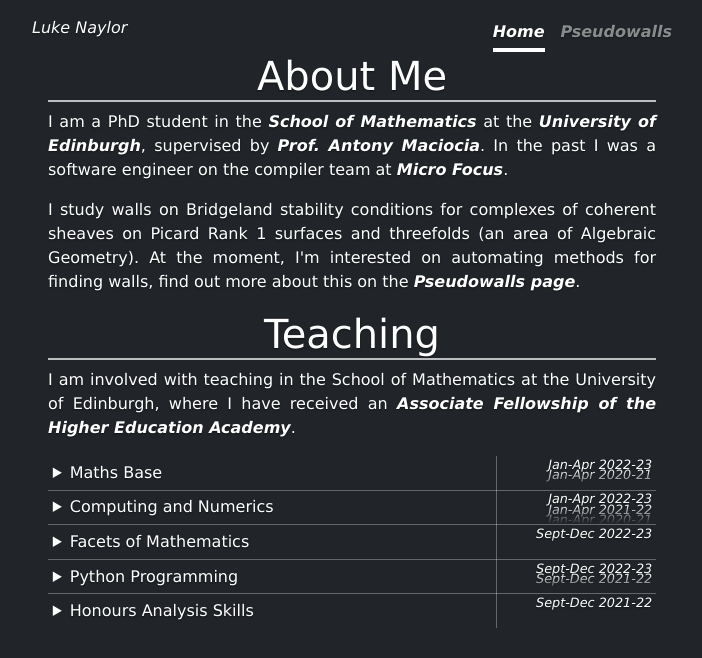
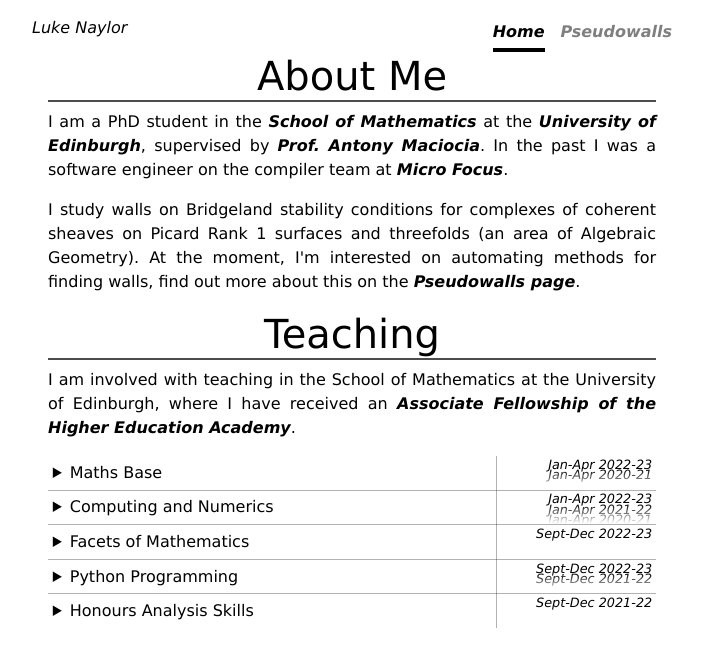
Before and after one commit to lnay/lnay, a SvelteKit app: page / in a window 1280 px wide. Shown: the top 658 px of the page, without its empty margins (288-990 px from the left). Built offline with nearby package versions, Linux system fonts and the light colour scheme.

Commit message:
Sort out both light and dark theme

```diff
--- a/src/lib/Teaching.svelte
+++ b/src/lib/Teaching.svelte
@@ -42,7 +42,7 @@ where I have received an
         width: 100%;
     }
     td {
-        border: 1px solid rgba(255,255,255,0.3);
+        border: 1px solid rgba(var(--foreground-color),0.3);
         padding: 0.3em;
         text-align: left;
         vertical-align: top;
@@ -60,7 +60,7 @@ where I have received an
                 width: 100%;
                 bottom: 0;
                 left: 0;
-                background: linear-gradient(transparent, #212529);
+                background: linear-gradient(transparent, var(--background-color-opaque) );
             }
             &:hover{
                 &:after {
@@ -99,11 +99,12 @@ where I have received an
                 font-style: italic;
                 margin: 0;
                 font-size: 0.9em;
-                color: rgba(255,255,255,0.8);
+                color: rgba(var(--foreground-color),0.7);
+                font-weight: bold;
                 span.label {
                     font-style: italic;
-                    font-weight: bold;
-                    color: rgba(255,255,255,0.5);
+                    font-weight: lighter;
+                    color: rgba(var(--foreground-color),0.5);
                 }
             }
         }
--- a/src/lib/navbar.svelte
+++ b/src/lib/navbar.svelte
@@ -40,14 +40,14 @@
 	.nav-masthead .nav-link {
 		padding: .25rem 0;
 		font-weight: 700;
-		color: rgba(255, 255, 255, .5);
+		color: rgba(var(--foreground-color), .5);
 		background-color: transparent;
 		border-bottom: .25rem solid transparent;
 	}
 
 	.nav-masthead .nav-link:hover,
 	.nav-masthead .nav-link:focus {
-		border-bottom-color: rgba(255, 255, 255, .25);
+		border-bottom-color: rgba(var(--foreground-color), .25);
 	}
 
 	.nav-masthead .nav-link + .nav-link {
@@ -55,7 +55,7 @@
 	}
 
 	.nav-masthead .active {
-		color: #fff;
-		border-bottom-color: #fff;
+		color: var(--foreground-color);
+		border-bottom-color: var(--foreground-color);
 	}
 </style>
--- a/src/routes/+layout.svelte
+++ b/src/routes/+layout.svelte
@@ -31,15 +31,18 @@
 
 <style lang="scss">
 	@use "../../node_modules/bootstrap/scss/bootstrap.scss";
-	:global(div.outer) {
+	div.outer {
 		@extend .d-flex;
 		@extend .h-100;
-		//@extend .text-center;
-		@extend .text-white;
-		@extend .bg-dark;
 		min-height: 100vh;
+		--foreground-color: var(--bs-black-rgb);
+		--background-color: var(--bs-white-rgb);
+		--foreground-color-opaque: rgba(var(--foreground-color), 1);
+		--background-color-opaque: rgba(var(--background-color), 1);
+		color: var(--foreground-color-opaque);
+		background-color: var(--background-color-opaque);
 	}
-	:global(div.inner) {
+	div.inner {
 		@extend .d-flex;
 		@extend .w-100;
 		@extend .h-100;
@@ -48,24 +51,26 @@
 		@extend .flex-column;
 		transition: max-width 0.1s ease-in;
 	}
-	:global(header) {
+	header {
 		@extend .mb-auto;
 	}
-	:global(main) {
+	main {
 		@extend .px-3;
+		--bs-code-color: #f7f;
 	}
-	:global(footer) {
+	footer {
 		@extend .mt-auto;
-		@extend .text-white-50;
+		//@extend .text-white-50;
 	}
 	:global(header > div:first-child) {
 		@extend .float-md-start;
 		@extend .mb-0;
 	}
-	:global(body) {
-		text-shadow: 0 .05rem .1rem rgba(0, 0, 0, .5);
-		box-shadow: inset 0 0 5rem rgba(0, 0, 0, .5);
-		text-decoration: normal;
+	@media (prefers-color-scheme: dark) {
+		div.outer {
+			--foreground-color: var(--bs-white-rgb);
+			--background-color: var(--bs-dark-rgb);
+		}
 	}
 
 	.cover-container {
--- a/src/routes/layout.scss
+++ b/src/routes/layout.scss
@@ -1,30 +1,29 @@
 @use "../../node_modules/bootstrap/scss/bootstrap.scss";
 
 main {
-	--bs-code-color: #f7f;
-	* {
-		font-style: normal;
+	a {
+		color: var(--foreground-color-opaque);
+		font-weight: bold;
+		text-decoration: none;
+		font-style: italic;
+		&:hover{
+			color: var(--foreground-color-opaque);
+			text-decoration: underline;
+		}
 	}
 	h1{
 		text-align: center;
-		border-bottom: 2px solid rgba(255, 255, 255, 0.7);
+		border-bottom: 2px solid rgba(var(--foreground-color), 0.7);
 	}
 	h2{
-		border-bottom: 1px dashed rgba(255, 255, 255, 0.7);
+		border-bottom: 1px dashed rgba(var(--foreground-color), 0.7);
 	}
 	p {
 		text-align: justify;
 		justify-content: space-between;
 	}
-	a{
-		color: #fff;
-		font-weight: bold;
-		text-decoration: none;
-		font-style: italic;
-		&:hover{
-			color: #fff;
-			text-decoration: underline;
-		}
+	* {
+		font-style: normal;
 	}
 	code {
 		font-size: 1em !important;
```
